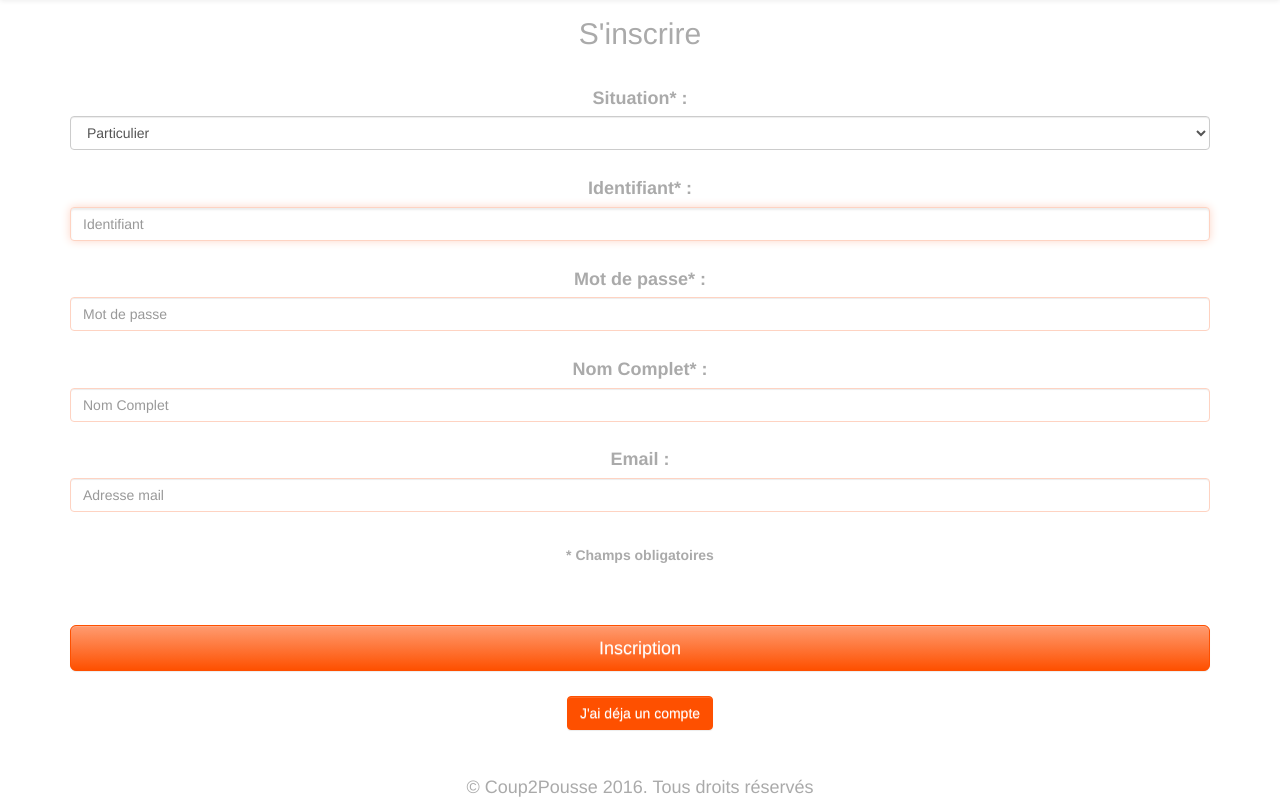
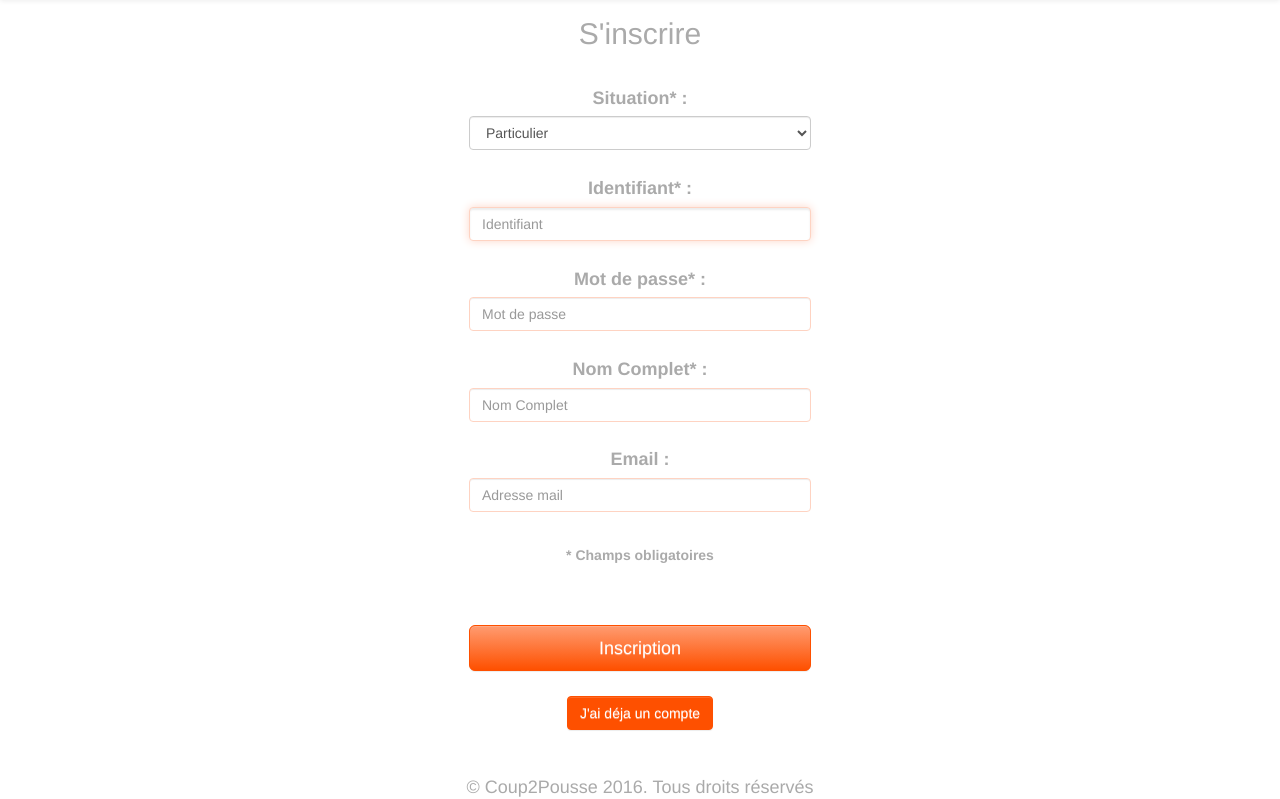
Before and after one commit to Gauwan/B3_Coup2Pousse, a PHP site: template templates/signup.phtml in a window 1280 px wide. Shown: the part 53-852 px from the top of the page. Run offline with PHP 8.4, Linux system fonts and the light colour scheme; the template is opened without the code that fills it, so the values that code supplies are empty; some libraries are stand-ins or nearby versions.

Commit message:
Signin signup

```diff
--- a/templates/signin.phtml
+++ b/templates/signin.phtml
@@ -9,7 +9,7 @@
 
 
 
-    <form method="post" class="formsign" action="/signin/process/" class="form-signin fewinput">
+    <form method="post" action="/signin/process/" class="formsign form-signin fewinput">
 
         <h2 class="form-signin-heading">Se connecter</h2>
 </br>
--- a/templates/signup.phtml
+++ b/templates/signup.phtml
@@ -9,7 +9,7 @@
 
 
 
-    <form method="post" action="/signup/process/" class="form-signin">
+    <form method="post" action="/signup/process/" class="formsign form-signin fewinput">
 
         <h2 class="form-signin-heading">S'inscrire</h2>
         <br>
```
